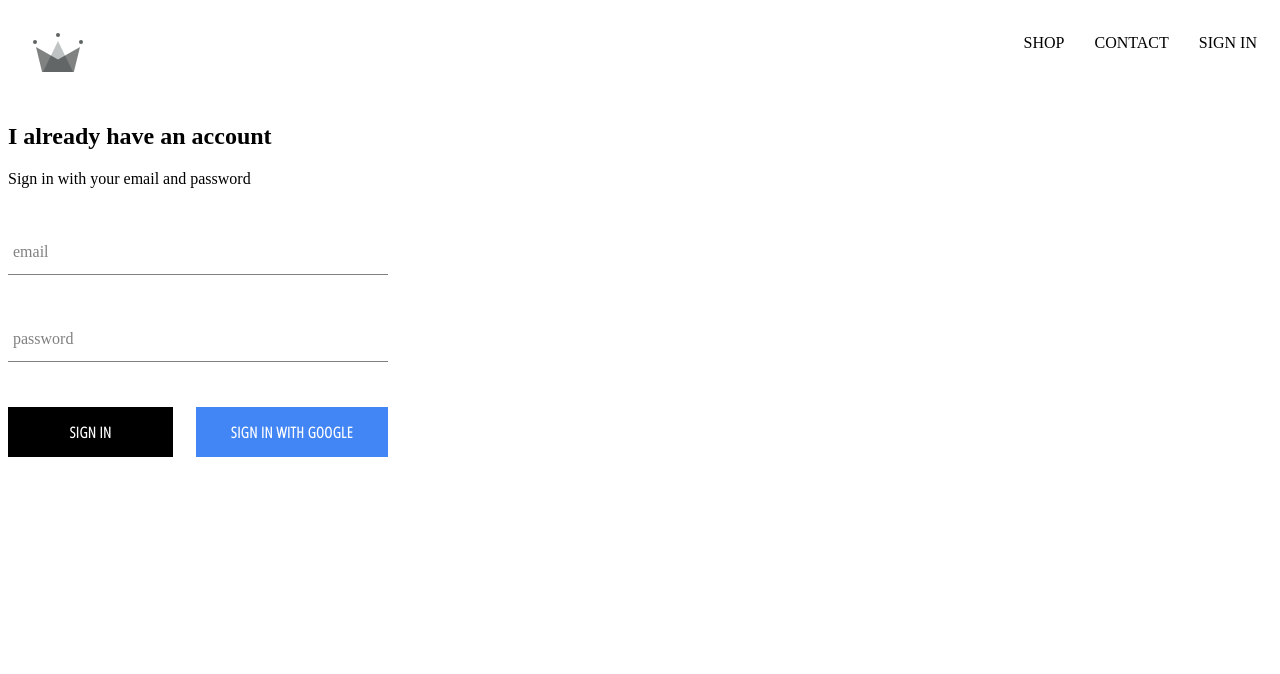
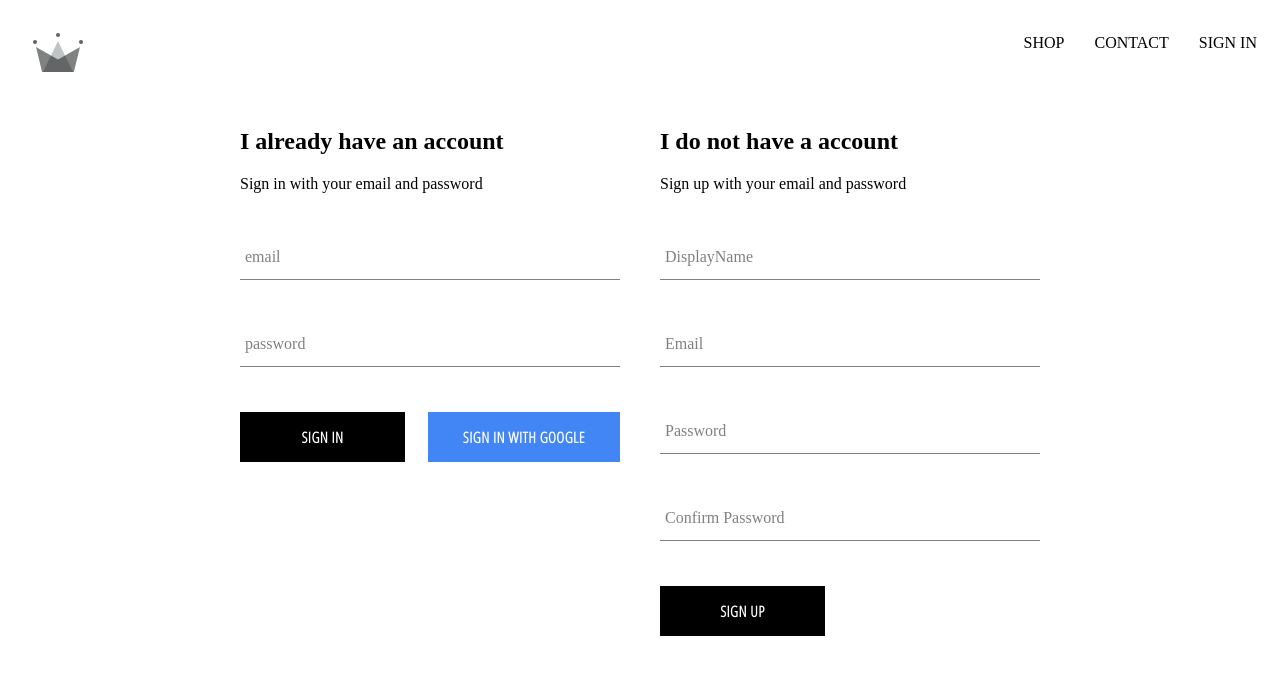
Before and after one commit to Jwilson2020/crwn-clothings, a React (Create React App) app: page /signin in a window 1280 px wide. Shown: the top 674 px of the page. Built offline with nearby package versions, Linux system fonts and the light colour scheme; no server answers.

Commit message:
implemented firebase utils includes ability to store authenticates user into our firestore database

```diff
--- a/src/App.js
+++ b/src/App.js
@@ -7,7 +7,7 @@
 import ShopPage from './pages/shop/shop.component';
 import SignInAndSignUpPage from './pages/sign-in-and-sign-up/sign-in-and-sign-up.component';
 import Header from './components/header/header.component';
-import { auth } from './firebase/firebase.utils';
+import { auth, createUserProfileDocument } from './firebase/firebase.utils';
 
 class App extends React.Component {
   constructor() {
@@ -23,13 +23,24 @@
   unsubscribeFromAuth = null;
 
   componentDidMount() {
-    this.unsubscribeFromAuth = auth.onAuthStateChanged(user => {
-      this.setState({ currentUser: user });
-      console.log(user);
+    this.unsubscribeFromAuth = auth.onAuthStateChanged(async userAuth => {
+      if (userAuth) {
+        const userRef = await createUserProfileDocument(userAuth);
 
+        userRef.onSnapshot(snapShot => {
+          this.setState({
+            currentUser: {
+              id: snapShot.id,
+              ...snapShot.data()
+            }
+          });
+
+          console.log(this.state);
+        });
+      }
+      this.setState({ currentUser: userAuth });
     });
-
-    }
+  }
 
   componentWillUnmount() {
     this.unsubscribeFromAuth();
--- /dev/null
+++ b/src/components/sign-up/sign-up.component.jsx
@@ -0,0 +1,74 @@
+import React from 'react';
+
+import FormInput from '../form-input/form-input.component';
+
+import CustomButton from '../custom-button/custom-button.component';
+
+import { auth, createUserProfileDocument } from '../../firebase/firebase.utils';
+
+import './sign-up.style.scss';
+
+
+ class SignUp extends React.Component {
+    constructor() {
+        super();
+        this.state = {
+            displayName: '',
+            email: '',
+            password: '',
+            confirmPassword: ''
+        };
+    }
+
+     handleSubmit = async event => {
+         event.preventDefault();
+
+         const { displayName, email, password, confirmPassword } = this.state;
+
+         if (password !== confirmPassword) {
+             alert("Password don't match");
+             return;
+         }
+
+         try {
+
+             const { user } = await auth.createUserWithEmailAndPassword(email, password);
+             await createUserProfileDocument(user, { displayName });
+
+             this.setState({
+                 displayName: '',
+                 email: '',
+                 password: '',
+                 confirmPassword: ''
+             });
+
+         } catch (error) {
+             console.log(error);
+         }
+     }
+
+    handleChange = event => {
+        const { name, value } = event.target;
+        this.setState({ [name]: value });
+    }
+
+
+    render() {
+        const { displayName, email, password, confirmPassword } = this.state;
+        return (
+            <div className='sign-up'>
+                <h2 className='title'>I do not have a account</h2>
+                <span>Sign up with your email and password</span>
+                <form className='sign-up-form' onSubmit={this.handleSubmit}>
+                    <FormInput type='text' name='displayName' value={displayName} onChange={this.handleChange} label='DisplayName' required />
+                    <FormInput type='email' name='email' value={email} onChange={this.handleChange} label='Email' required />
+                    <FormInput type='password' name='password' value={password} onChange={this.handleChange} label='Password' required />
+                    <FormInput type='password' name='confirmPassword' value={confirmPassword} onChange={this.handleChange} label='Confirm Password' required />
+                    <CustomButton type='submit'> SIGN UP </CustomButton>
+                </form>
+            </div>
+        )
+    }
+ }
+
+ export default SignUp;
--- /dev/null
+++ b/src/components/sign-up/sign-up.style.scss
@@ -0,0 +1,9 @@
+.sign-up {
+    display: flex;
+    flex-direction: column;
+    width: 380px;
+
+    .title {
+        margin: 10px, 0;
+    }
+}
--- a/src/firebase/firebase.utils.js
+++ b/src/firebase/firebase.utils.js
@@ -14,6 +14,34 @@
   measurementId: "G-4MY3V36HFR",
 };
 
+export const createUserProfileDocument = async (userAuth, additionalData) => {
+  if (!userAuth) return;
+
+
+  const userRef = firestore.doc(`users/${userAuth.uid}`);
+
+  const snapShot = await userRef.get();
+
+  if (!snapShot.exists) {
+    const { displayName, email } = userAuth;
+    const CreatedAt = new Date();
+
+    try {
+      await userRef.set({
+          displayName,
+          email,
+          CreatedAt,
+          ...additionalData
+
+      })
+    } catch (error) {
+      console.log('error creating user', error.message);
+    }
+
+  }
+  return userRef;
+};
+
 firebase.initializeApp(Config);
 
 export const auth = firebase.auth();
--- a/src/pages/sign-in-and-sign-up/sign-in-and-sign-up.component.jsx
+++ b/src/pages/sign-in-and-sign-up/sign-in-and-sign-up.component.jsx
@@ -2,12 +2,17 @@
 
 import SignIn from '../../components/sign-in/sign-in.component';
 
+import SignUp from '../../components/sign-up/sign-up.component';
+
 import './sign-in-and-sign-up.style.scss';
 
 
+
+
 const SignInAndSignUpPage = () => (
-    <div className="sign-in-and-sig-up">
+    <div className="sign-in-and-sign-up">
         <SignIn />
+        <SignUp />
     </div>
 );
 
--- a/src/pages/sign-in-and-sign-up/sign-in-and-sign-up.style.scss
+++ b/src/pages/sign-in-and-sign-up/sign-in-and-sign-up.style.scss
@@ -0,0 +1,7 @@
+.sign-in-and-sign-up {
+    width: 800px;
+    display: flex;
+    justify-content: space-between;
+    margin: 30px auto;
+
+}
```
Also changed, not shown: src/App.css (line endings or trailing spaces), 1 other file (tests, documents, lock files or other folders).
